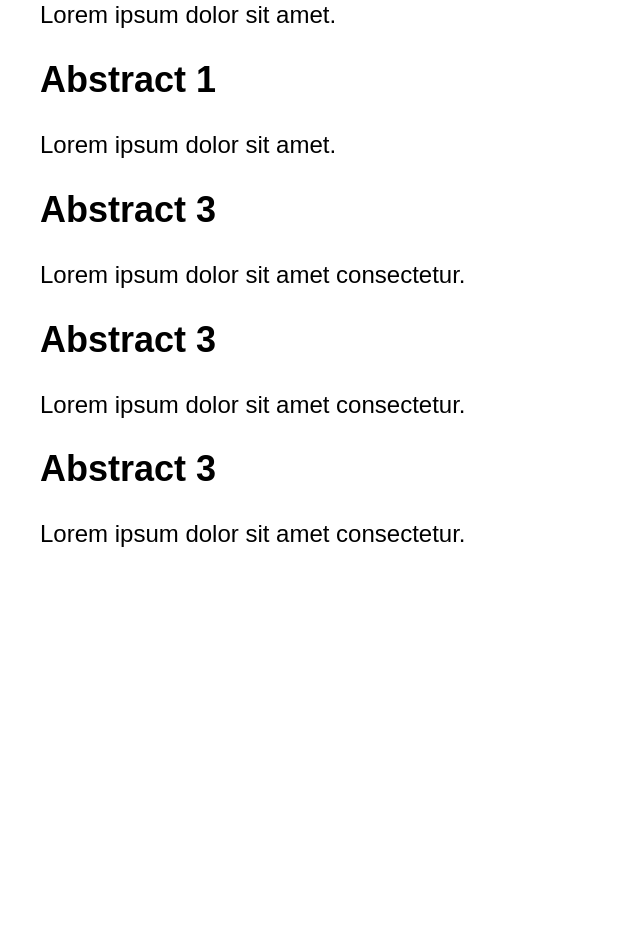
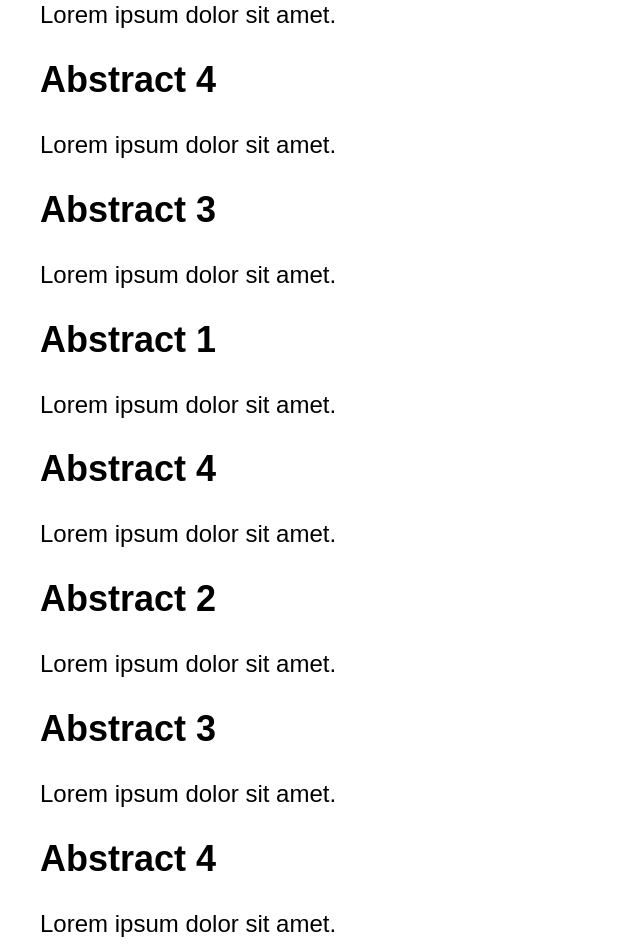
Before and after one commit to akgmage/flex-box, an Angular app: page / in a window 1280 px wide. Shown: the part 360-1312 px from the top of the page, without its empty margins (0-640 px from the left). Before the commit the page ends 932 px from the top, so only its background shows below. Built offline with nearby package versions, Linux system fonts and the light colour scheme.

Commit message:
modify markup

```diff
--- a/src/app/app.component.html
+++ b/src/app/app.component.html
@@ -1,3 +1,4 @@
+<!-- Row 1: One box per column -->
 <figure>
   <div class="one"></div>
   <figcaption>
@@ -6,45 +7,94 @@
   </figcaption>
 </figure>
 <figure>
-  <div class="tow"></div>
+  <div class="two"></div>
+
   <figcaption>
-    <h2>Abstract 1</h2>
+    <h2>Abstract 2</h2>
     <p>Lorem ipsum dolor sit amet.</p>
   </figcaption>
 </figure>
 <figure>
   <div class="three"></div>
+
   <figcaption>
-    <h2>Abstract 1</h2>
+    <h2>Abstract 3</h2>
     <p>Lorem ipsum dolor sit amet.</p>
   </figcaption>
 </figure>
 <figure>
   <div class="four"></div>
+
+  <figcaption>
+    <h2>Abstract 4</h2>
+    <p>Lorem ipsum dolor sit amet.</p>
+  </figcaption>
+</figure>
+
+<!-- Row 2: 2 boxes, each spanning 2 columns -->
+<figure>
+  <div class="three"></div>
+
+  <figcaption>
+    <h2>Abstract 3</h2>
+    <p>Lorem ipsum dolor sit amet.</p>
+  </figcaption>
+</figure>
+<figure>
+  <div class="one"></div>
+
   <figcaption>
     <h2>Abstract 1</h2>
     <p>Lorem ipsum dolor sit amet.</p>
   </figcaption>
 </figure>
 
+<!-- Row 3: One box spans 3 columns, one box spans 1 column -->
+<figure>
+  <div class="four"></div>
+
+  <figcaption>
+    <h2>Abstract 4</h2>
+    <p>Lorem ipsum dolor sit amet.</p>
+  </figcaption>
+</figure>
+<figure>
+  <div class="two"></div>
+
+  <figcaption>
+    <h2>Abstract 2</h2>
+    <p>Lorem ipsum dolor sit amet.</p>
+  </figcaption>
+</figure>
+
+<!-- Row 4: One box spans 4 columns -->
 <figure>
   <div class="three"></div>
   <figcaption>
     <h2>Abstract 3</h2>
-    <p>Lorem ipsum dolor sit amet consectetur.</p>
+    <p>Lorem ipsum dolor sit amet.</p>
+  </figcaption>
+</figure>
+
+<!-- Row 5: 3 boxes, 1-2-1 distribution -->
+<figure>
+  <div class="four"></div>
+  <figcaption>
+    <h2>Abstract 4</h2>
+    <p>Lorem ipsum dolor sit amet.</p>
   </figcaption>
 </figure>
 <figure>
-  <div class="three"></div>
+  <div class="two"></div>
   <figcaption>
-    <h2>Abstract 3</h2>
-    <p>Lorem ipsum dolor sit amet consectetur.</p>
+    <h2>Abstract 2</h2>
+    <p>Lorem ipsum dolor sit amet.</p>
   </figcaption>
 </figure>
 <figure>
-  <div class="three"></div>
+  <div class="one"></div>
   <figcaption>
-    <h2>Abstract 3</h2>
-    <p>Lorem ipsum dolor sit amet consectetur.</p>
+    <h2>Abstract 1</h2>
+    <p>Lorem ipsum dolor sit amet.</p>
   </figcaption>
 </figure>
```
